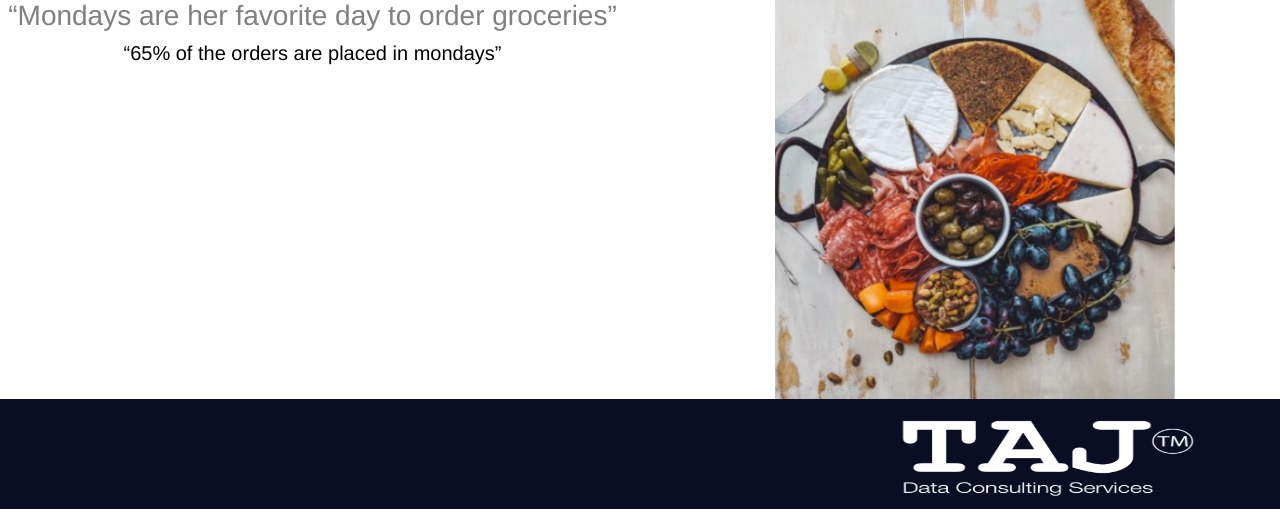
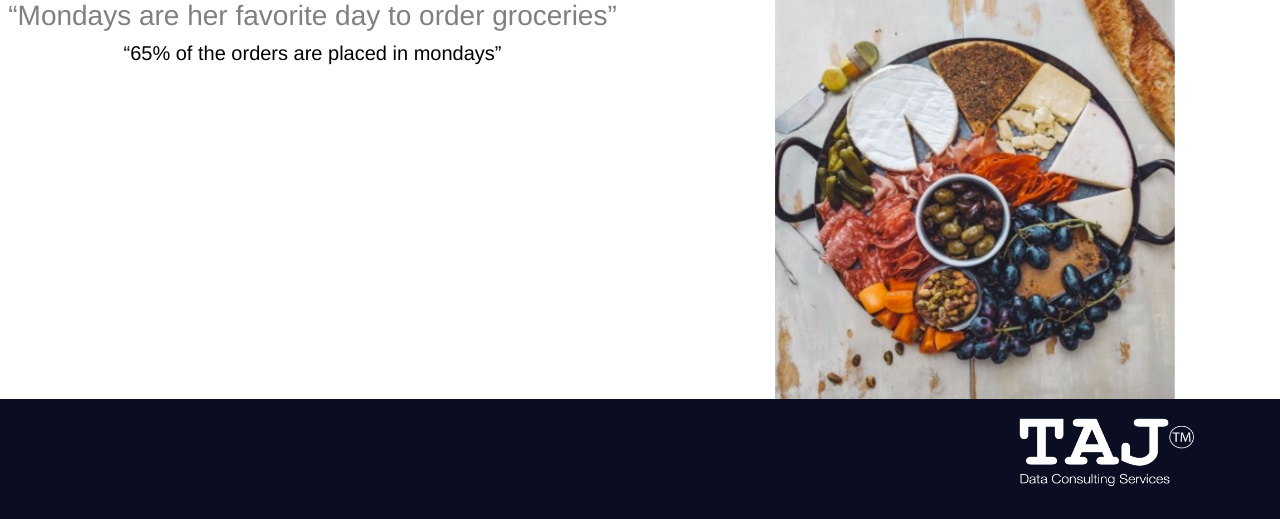
Before and after one commit to Jrfelix13/Final-Project, a Python web app: template website/templates/about_us.html in a window 1280 px wide. Shown: the part 1036-1555 px from the top of the page. Run offline with Jinja, Linux system fonts and the light colour scheme; the template is opened without the code that fills it, so the values that code supplies are empty; some libraries are stand-ins or nearby versions.

Commit message:
Update about_us.html

```diff
--- a/website/templates/about_us.html
+++ b/website/templates/about_us.html
@@ -101,7 +101,7 @@
     <!-- Footer -->
     <div class="row" style="background-color: rgb(11, 14, 35);">
         <footer class="container" style="background-color: rgb(11, 14, 35);">
-            <img style="margin-bottom: 10px; float: right;" src="https://github.com/Jrfelix13/Final-Project/blob/master/gr%C3%A1ficos-sitio/firma2.PNG?raw=true" width="300" height="100" alt="TAJ">
+            <img style="margin-bottom: 30px; float: right;" src="https://github.com/Jrfelix13/Final-Project/blob/master/gr%C3%A1ficos-sitio/firma2.PNG?raw=true" width="180" height="90" alt="TAJ">
         </footer>
     </div>
     <script src="https://code.jquery.com/jquery-3.3.1.slim.min.js" integrity="sha384-q8i/X+965DzO0rT7abK41JStQIAqVgRVzpbzo5smXKp4YfRvH+8abtTE1Pi6jizo" crossorigin="anonymous"></script>
```
